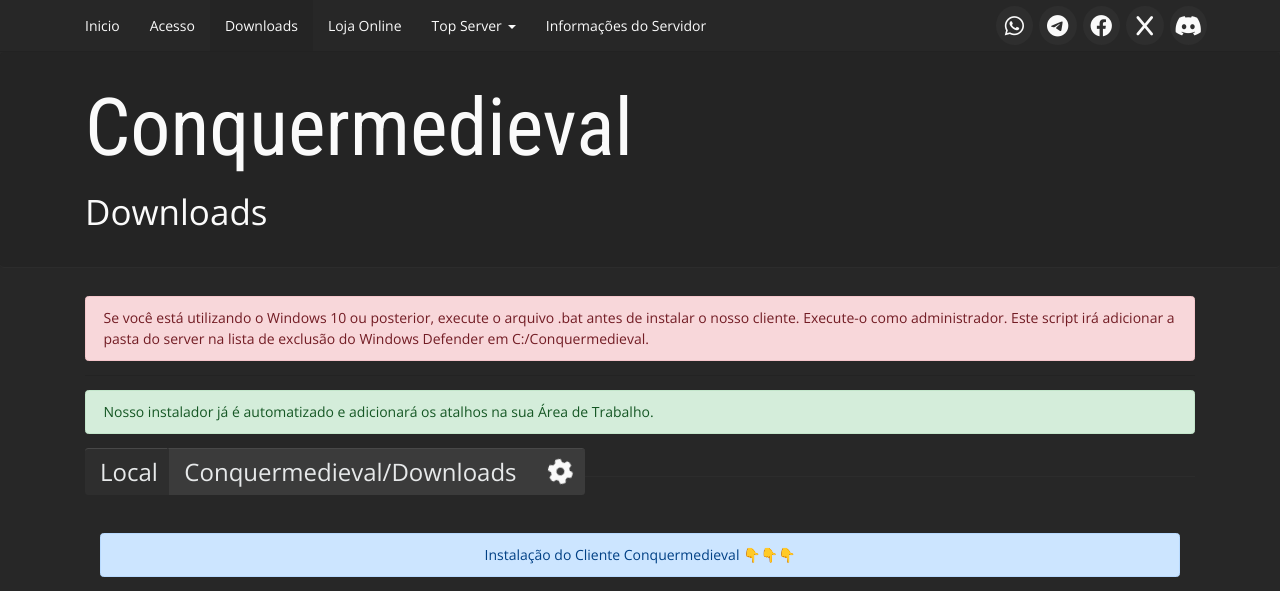
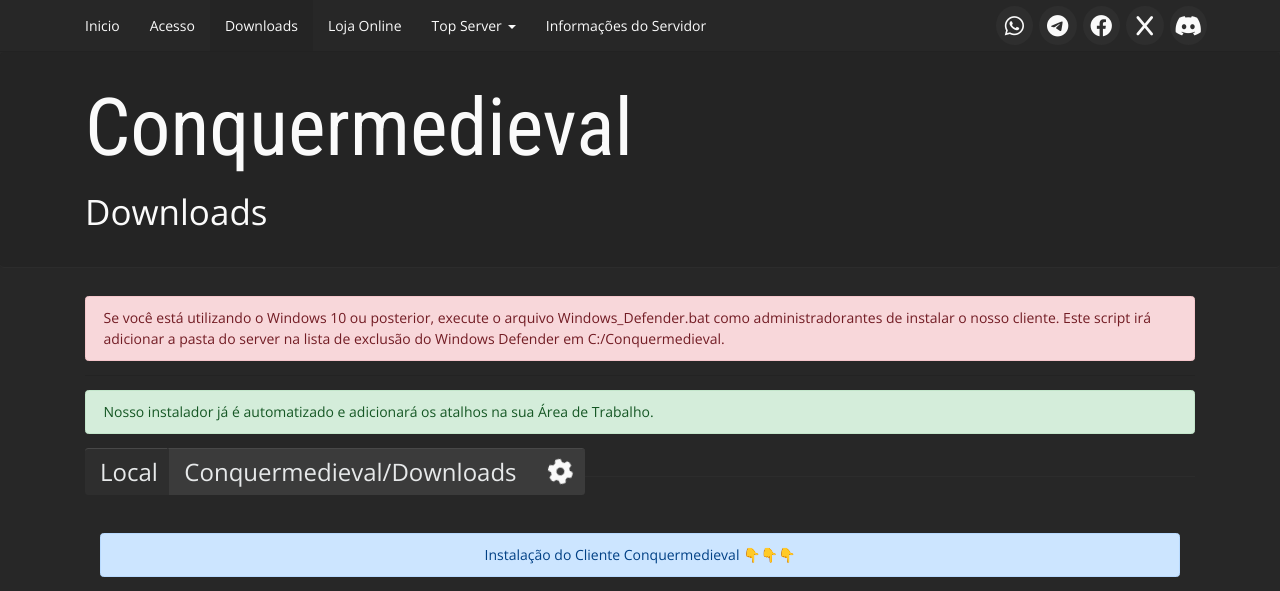
Before and after one commit to conquermedieval/conquermedieval.github.io, a Jekyll site: the page built from downloads.html, in a window 1280 px wide. Shown: the top 591 px of the page. Built offline with Jekyll 4.4.1, drawn with Linux system fonts in a browser that asks for light colours; grey boxes are pictures that could not be loaded.

Commit message:
Update downloads.html

```diff
--- a/downloads.html
+++ b/downloads.html
@@ -5,7 +5,7 @@
 
 <div class="container-downloads">
     <div class="container">
-             <p class="alert alert-danger">Se você está utilizando o Windows 10 ou posterior, execute o arquivo .bat antes de instalar o nosso cliente. Execute-o como administrador. Este script irá adicionar a pasta do server na lista de exclusão do Windows Defender em C:/Conquermedieval.<p/>
+             <p class="alert alert-danger">Se você está utilizando o Windows 10 ou posterior, execute o arquivo Windows_Defender.bat como administradorantes de instalar o nosso cliente. Este script irá adicionar a pasta do server na lista de exclusão do Windows Defender em C:/Conquermedieval.<p/>
                  <hr>
                    <p class="alert alert-success">Nosso instalador já é automatizado e adicionará os atalhos na sua Área de Trabalho. </p>
          <div class="text-center">
```
